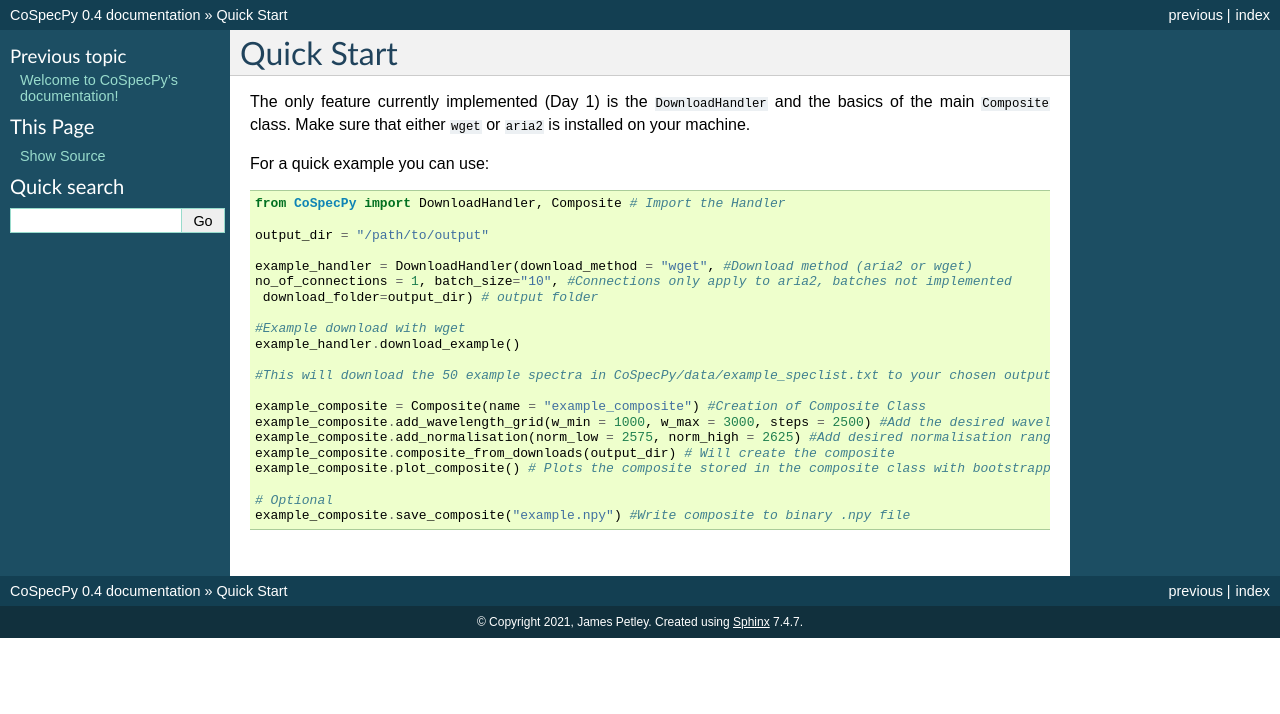
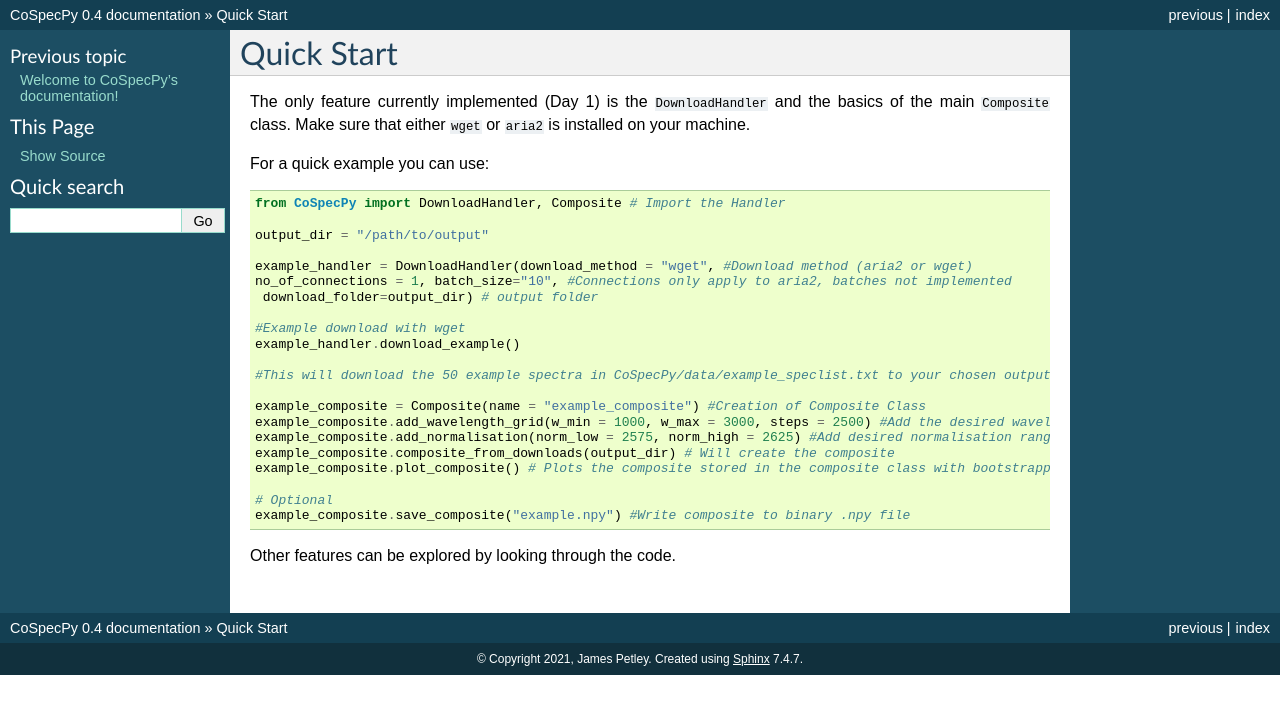
Before and after one commit to jwpetley/CoSpecPy, a Sphinx documentation site: the page built from docs/source/getting_started.rst, in a window 1280 px wide. Shown: the top 714 px of the page. Built offline with Sphinx 7.4.7, drawn with Linux system fonts in a browser that asks for light colours.

Commit message:
Sphinx update

```diff
--- a/docs/source/getting_started.rst
+++ b/docs/source/getting_started.rst
@@ -29,3 +29,6 @@ For a quick example you can use:
 
   # Optional
   example_composite.save_composite("example.npy") #Write composite to binary .npy file
+
+
+Other features can be explored by looking through the code.
```
